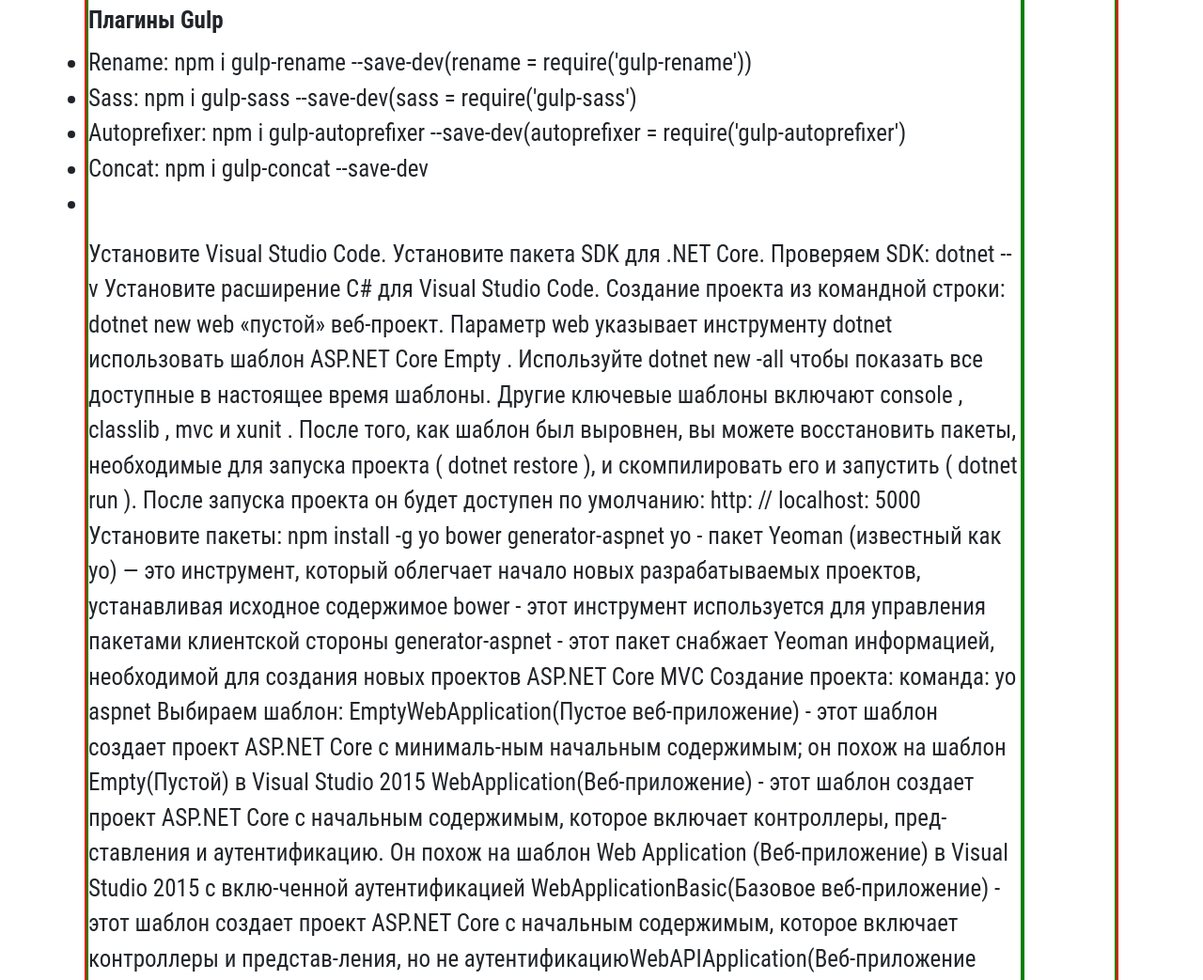
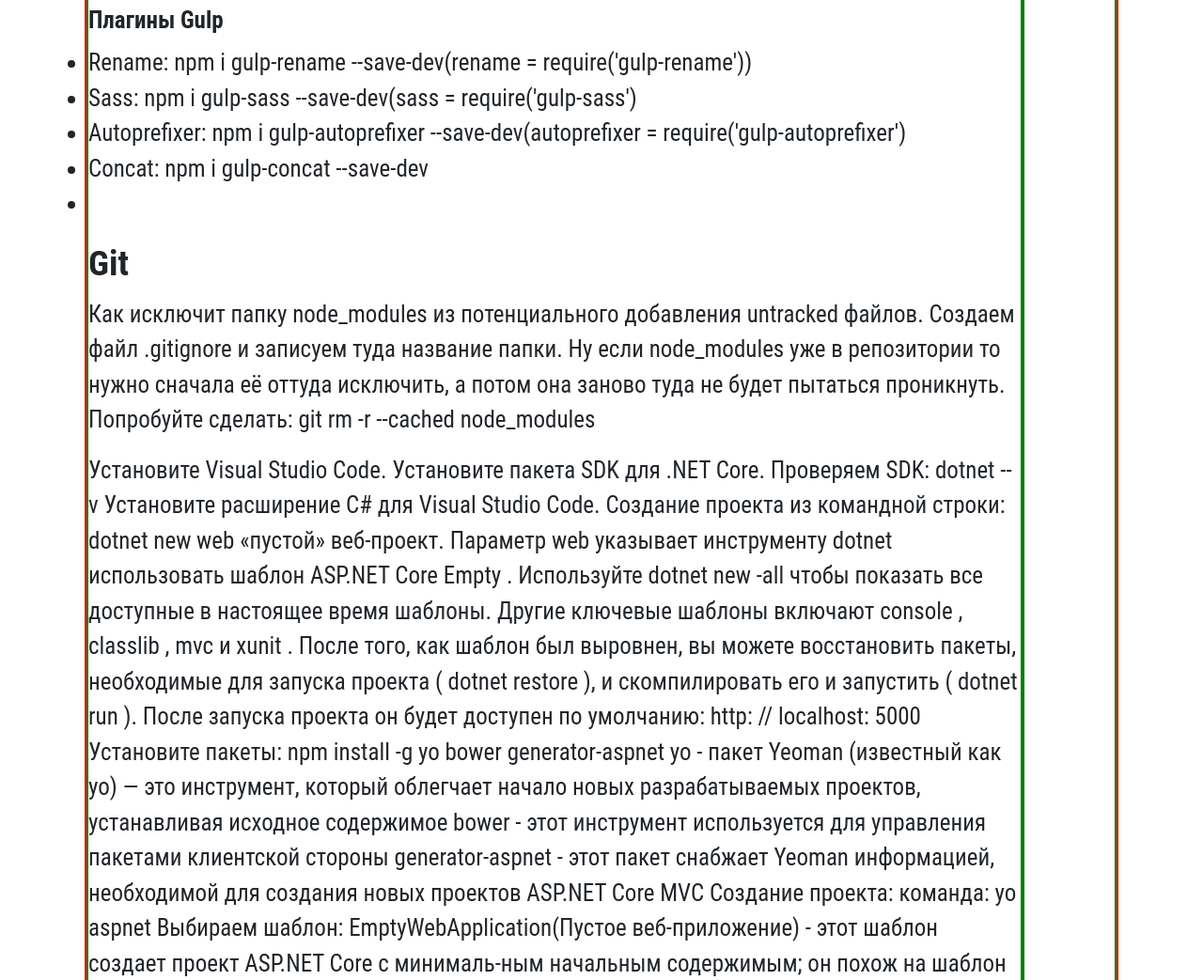
Before and after one commit to Githubkapibar/VSCode, a website: page app/index.html in a window 1280 px wide. Shown: the part 777-1820 px from the top of the page at 94% size. Drawn offline with Linux system fonts and the light colour scheme.

Commit message:
gitignore

```diff
--- a/app/index.html
+++ b/app/index.html
@@ -97,6 +97,20 @@
 						<li>Concat: npm i gulp-concat --save-dev</li>
 						<li></li>
 					</ul>
+				</div>
+				<div class="git">
+					<h1>Git</h1>
+					<p>
+
+						Как исключит папку node_modules из потенциального добавления untracked файлов.
+						Создаем файл .gitignore и записуем туда название папки.
+						Ну если  node_modules уже в репозитории то нужно сначала её оттуда исключить,
+						а потом она заново туда не будет пытаться проникнуть.
+						Попробуйте сделать:
+
+						git rm -r --cached node_modules
+
+						</p>
 				</div>
 
 				<p>Установите Visual Studio Code.
```
